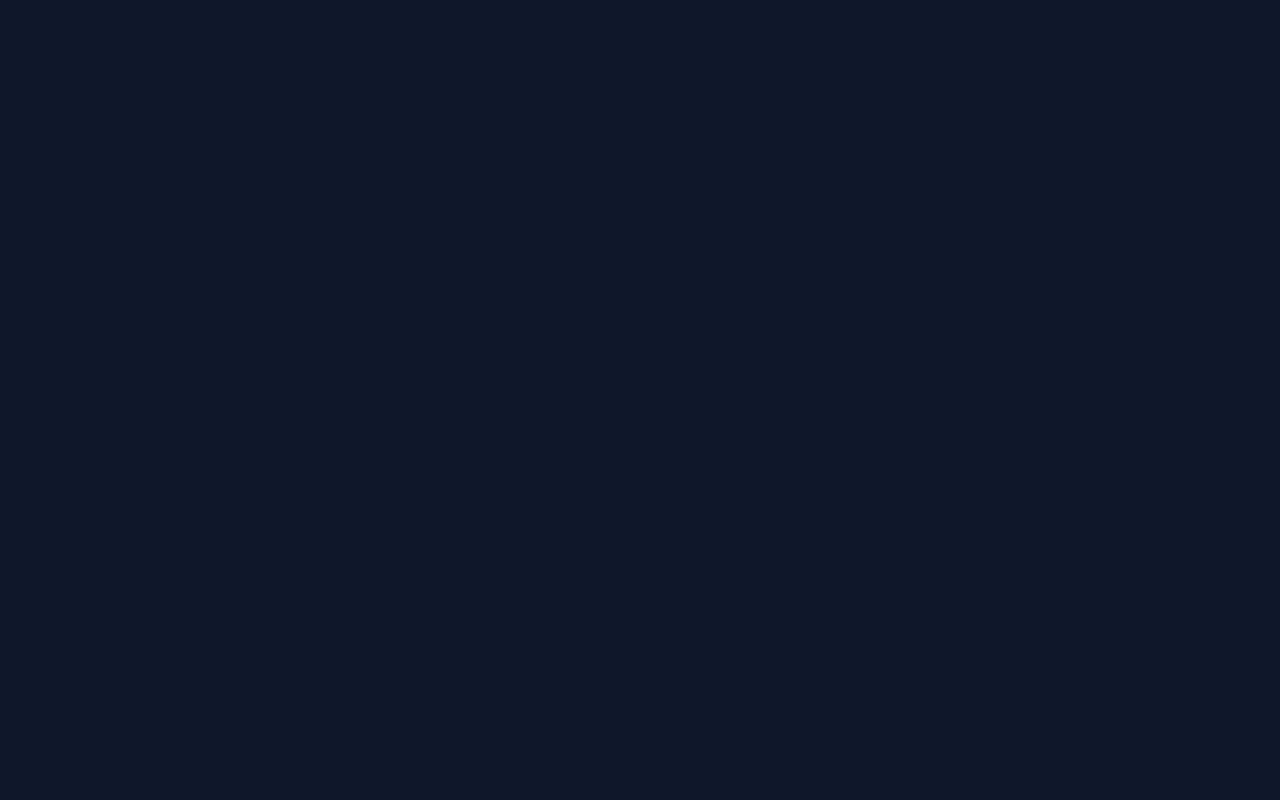
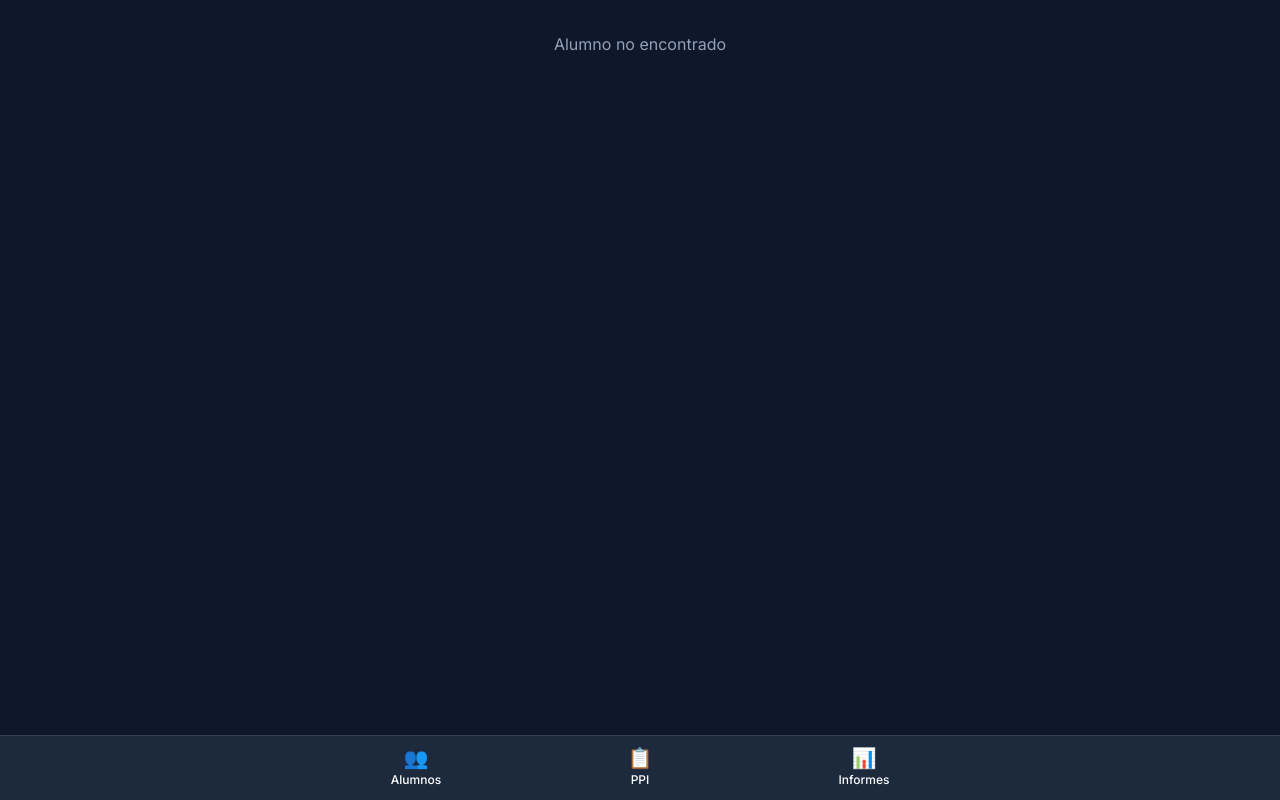
Before and after one commit to ariamayorista-creator/edu-especial, a Next.js app: page /alumnos/1/asistencia in a window 1280 px wide. Before the commit this address had no page. Built offline with nearby package versions, Linux system fonts and the light colour scheme.

Commit message:
fix: navegacion cards + notFound en client components + cambiarMes + safelist

```diff
--- a/app/(app)/alumnos/[slug]/asistencia/page.tsx
+++ b/app/(app)/alumnos/[slug]/asistencia/page.tsx
@@ -2,8 +2,6 @@
 import { useState } from 'react'
 import { useParams, useRouter } from 'next/navigation'
 import { getAlumno, type EstadoAsistencia } from '@/lib/mock'
-import { notFound } from 'next/navigation'
-
 const CICLO: (EstadoAsistencia | null)[] = ['presente', 'ausente', 'tardanza', null]
 
 function diasEnMes(año: number, mes: number) { return new Date(año, mes + 1, 0).getDate() }
@@ -18,7 +16,7 @@ export default function AsistenciaPage() {
   const { slug } = useParams() as { slug: string }
   const router = useRouter()
   const alumno = getAlumno(slug)
-  if (!alumno) notFound()
+  if (!alumno) return <div className="p-8 text-center text-slate-400">Alumno no encontrado</div>
 
   const hoy = new Date()
   const [mes, setMes] = useState(hoy.getMonth())
@@ -26,12 +24,12 @@ export default function AsistenciaPage() {
   const [asistencia, setAsistencia] = useState<Record<string, EstadoAsistencia>>(alumno.asistencia)
 
   function cambiarMes(delta: number) {
-    setMes(m => {
-      const nuevoMes = m + delta
-      if (nuevoMes < 0) { setAño(a => a - 1); return 11 }
-      if (nuevoMes > 11) { setAño(a => a + 1); return 0 }
-      return nuevoMes
-    })
+    let nuevoMes = mes + delta
+    let nuevoAño = año
+    if (nuevoMes < 0) { nuevoMes = 11; nuevoAño = año - 1 }
+    else if (nuevoMes > 11) { nuevoMes = 0; nuevoAño = año + 1 }
+    setMes(nuevoMes)
+    setAño(nuevoAño)
   }
 
   function marcar(dia: number) {
--- a/app/(app)/alumnos/[slug]/registros/page.tsx
+++ b/app/(app)/alumnos/[slug]/registros/page.tsx
@@ -2,8 +2,6 @@
 import { useState } from 'react'
 import { useParams, useRouter } from 'next/navigation'
 import { getAlumno, formatFecha, type LogDiario } from '@/lib/mock'
-import { notFound } from 'next/navigation'
-
 const INDICADORES = [
   { key: 'participo' as const, label: 'Participó', emoji: '🙋' },
   { key: 'se_frustro' as const, label: 'Se frustró', emoji: '😤' },
@@ -17,7 +15,7 @@ export default function RegistrosPage() {
   const { slug } = useParams() as { slug: string }
   const router = useRouter()
   const alumno = getAlumno(slug)
-  if (!alumno) notFound()
+  if (!alumno) return <div className="p-8 text-center text-slate-400">Alumno no encontrado</div>
 
   const [logs, setLogs] = useState<LogDiario[]>(alumno.logs)
   const [mostrarForm, setMostrarForm] = useState(false)
--- a/app/(app)/informes/[slug]/nuevo/page.tsx
+++ b/app/(app)/informes/[slug]/nuevo/page.tsx
@@ -2,8 +2,6 @@
 import { useState } from 'react'
 import { useParams, useRouter } from 'next/navigation'
 import { getAlumno } from '@/lib/mock'
-import { notFound } from 'next/navigation'
-
 type Resultado = 'si' | 'no' | 'parcial' | ''
 
 interface Intervencion {
@@ -37,7 +35,7 @@ export default function NuevoInformePage() {
   const { slug } = useParams() as { slug: string }
   const router = useRouter()
   const alumno = getAlumno(slug)
-  if (!alumno) notFound()
+  if (!alumno) return <div className="p-8 text-center text-slate-400">Alumno no encontrado</div>
 
   const [paso, setPaso] = useState(1)
   const [trimestre, setTrimestre] = useState<number>(1)
--- a/app/(app)/ppi/[slug]/nuevo/page.tsx
+++ b/app/(app)/ppi/[slug]/nuevo/page.tsx
@@ -2,7 +2,6 @@
 import { useState } from 'react'
 import { useParams, useRouter } from 'next/navigation'
 import { getAlumno } from '@/lib/mock'
-import { notFound } from 'next/navigation'
 import Link from 'next/link'
 
 const CAMPOS = [
@@ -48,7 +47,7 @@ export default function NuevaPPIPage() {
   const { slug } = useParams() as { slug: string }
   const router = useRouter()
   const alumno = getAlumno(slug)
-  if (!alumno) notFound()
+  if (!alumno) return <div className="p-8 text-center text-slate-400">Alumno no encontrado</div>
 
   const [form, setForm] = useState<Record<string, string>>(
     Object.fromEntries(CAMPOS.map(c => [c.key, '']))
--- a/app/globals.css
+++ b/app/globals.css
@@ -4,6 +4,7 @@
 @source inline("{bg,text,border-l}-{red,yellow}-{100,400,500,700}");
 @source inline("bg-{indigo,emerald,slate}-{600,700,800,900}");
 @source inline("ring-indigo-{400,500}");
+@source inline("bg-indigo-900/40 border-indigo-800/50");
 
 body {
   background-color: #0f172a;
--- a/components/AlumnoCard.tsx
+++ b/components/AlumnoCard.tsx
@@ -5,7 +5,7 @@ import { getColorDiagnostico, getIniciales, type Alumno } from '@/lib/mock'
 export default function AlumnoCard({ alumno }: { alumno: Alumno }) {
   const colors = getColorDiagnostico(alumno.diagnostico)
   return (
-    <Link href={`/alumnos/${alumno.slug}`}>
+    <Link href={`/alumnos/${alumno.slug}`} className="block">
       <div className={`bg-slate-800 rounded-2xl p-4 border-l-4 ${colors.border} active:scale-95 transition-transform cursor-pointer`}>
         <div className="flex items-center gap-3 mb-2.5">
           <div className={`${colors.bg} w-10 h-10 rounded-full flex items-center justify-center text-white font-bold text-sm flex-shrink-0`}>
```
